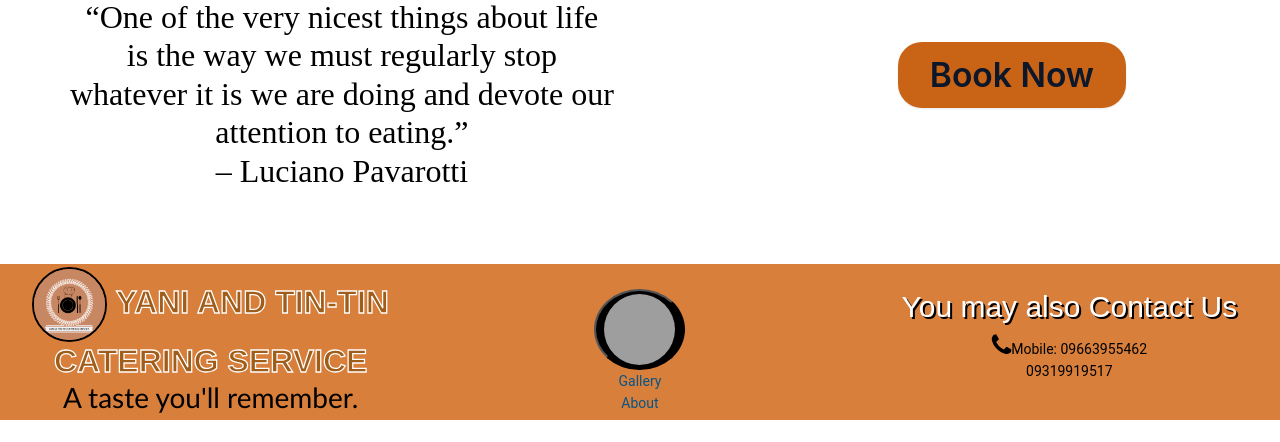
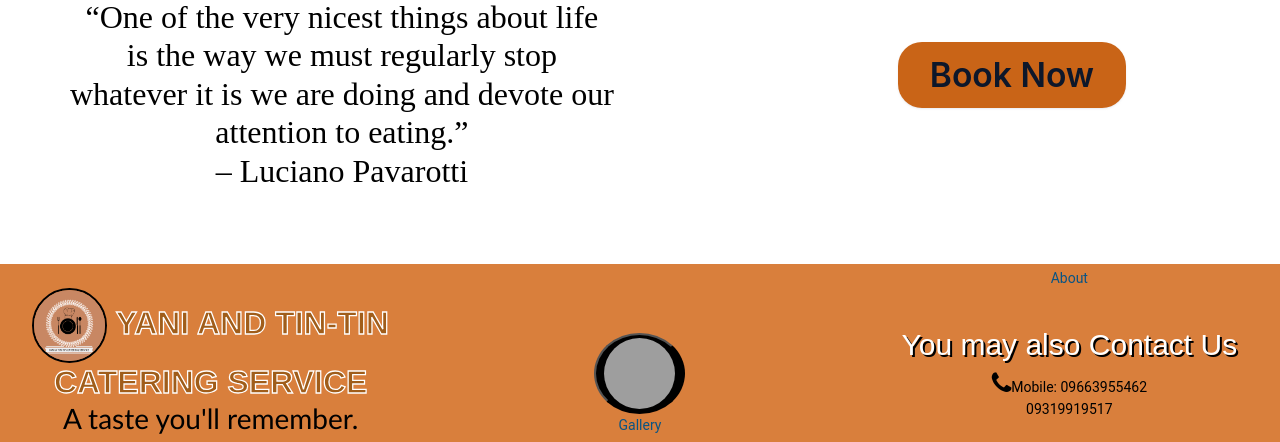
Before and after one commit to yuukikashoya/YTCS, a PHP site: page /website/index.php in a window 1280 px wide. Shown: the part 582-1024 px from the top of the page. Before the commit the page ends 1002 px from the top, so only its background shows below. Run offline with PHP 8.4, Linux system fonts and the light colour scheme; data comes from the database, SQL or seed files in the repository; some libraries are stand-ins or nearby versions; grey boxes are pictures that could not be loaded.

Commit message:
br in index

```diff
--- a/website/index.php
+++ b/website/index.php
@@ -17,6 +17,11 @@ include"../database/connecting_to_DB.php";
 <meta name="viewport" content="width=device-width, initial-scale=1">
 <link rel="stylesheet" href="https://cdnjs.cloudflare.com/ajax/libs/font-awesome/4.7.0/css/font-awesome.min.css">
 <link rel="stylesheet" href="../css/main.css">
+<link href="https://fonts.googleapis.com/css?family=Open+Sans:300,400,700" rel="stylesheet">
+
+<link href="https://fonts.googleapis.com/css?family=Oswald:300,400,700" rel="stylesheet">
+
+<link href="https://fonts.googleapis.com/css?family=Montserrat:300,400,700" rel="stylesheet"><link rel="stylesheet" href="https://cdnjs.cloudflare.com/ajax/libs/normalize/5.0.0/normalize.min.css">
     </head>
 
     <body>
@@ -150,14 +155,12 @@ $result->free();
 <a href="booking.php"><button class="button-81 " role="button">Book  Now</button></a></span>
 
 
-</div>
-
 <br><br><br><br><br><br>
 
     </body>
     <footer>
   <div class="pap">
-  <h1 class="hi"> <img class="img2" src="Add a subheading.png">	Yani and Tin-tin Catering Service</h1><h3>A taste you'll remember.</h3><br>
+  <h1 class="hi"> <img class="img2" src="Add a subheading.png">	Yani and Tin-tin Catering Service</h1><h3>A taste you'll remember.</h3><br><br><br>
      </div>
   <p><button class="butt" type="button"><img class="img2" src="https://www.freepnglogos.com/uploads/black-email-logo-png-0.png"><br></button>
   <br><a href="gallery.php">Gallery</a><br><a href="design_about.php">About</a><br></p><br>
```
